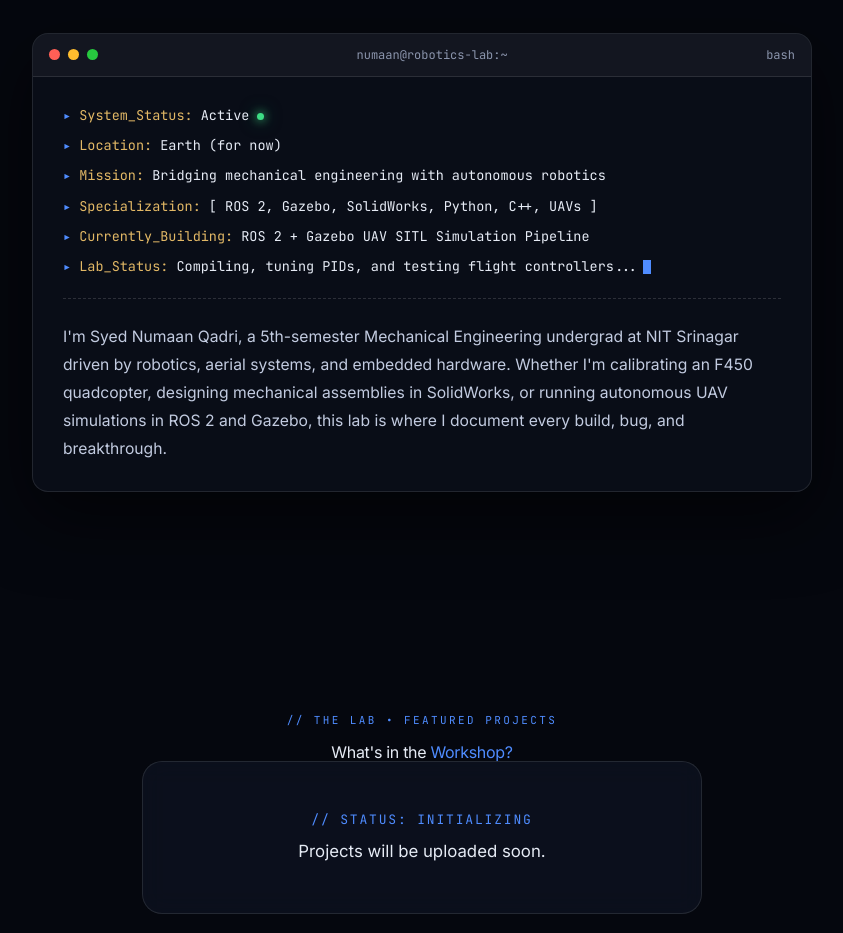
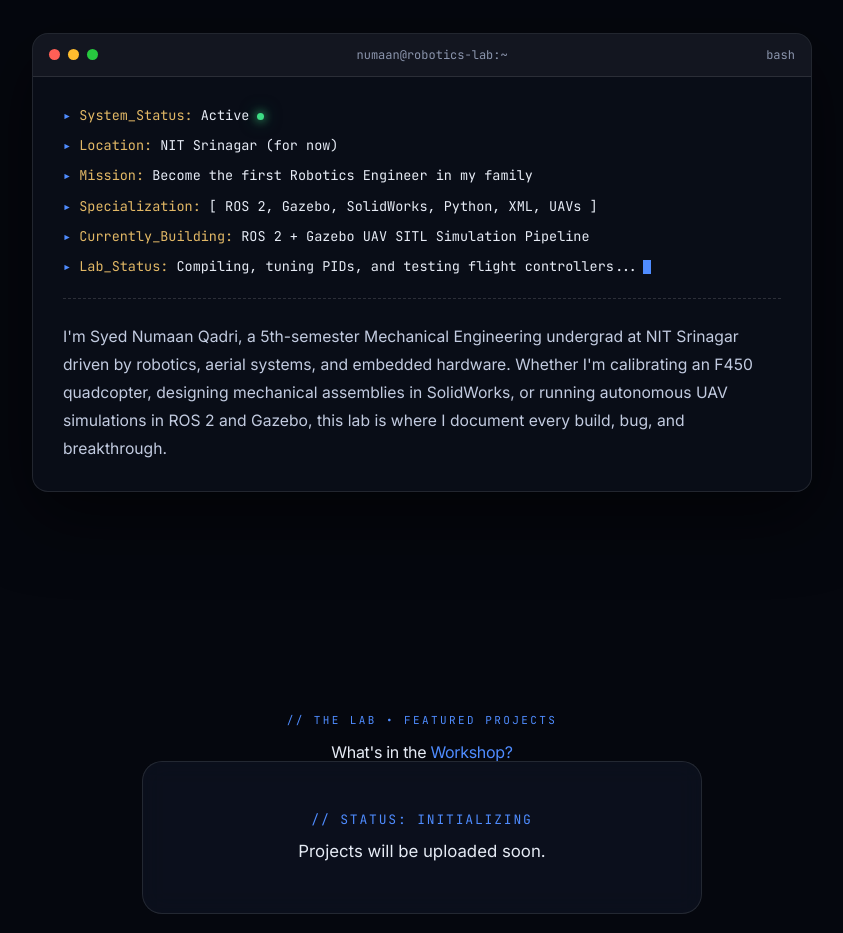
Before and after one commit to syednumaan/syednumaan.github.io, a plain HTML site: page index.html in a window 1280 px wide. Shown: the part 1620-2553 px from the top of the page, without its empty margins (218-1061 px from the left). Drawn offline with nearby package versions, Linux system fonts and the light colour scheme.

Commit message:
Update location, mission, and specialization details

```diff
--- a/index.html
+++ b/index.html
@@ -1708,9 +1708,9 @@ url:e,reason:"blocked_domain_not_allowlisted"},b.parentOrigin);throw new DOMExce
       <div class="term-body">
         <ul class="term-kv">
           <li><span class="k">System_Status:</span> <span class="v editable-text">Active</span> <span class="online-dot"></span></li>
-          <li><span class="k">Location:</span> <span class="v editable-text">Earth (for now)</span></li>
-          <li><span class="k">Mission:</span> <span class="v editable-text">Bridging mechanical engineering with autonomous robotics</span></li>
-          <li><span class="k">Specialization:</span> <span class="v editable-text">[ ROS 2, Gazebo, SolidWorks, Python, C++, UAVs ]</span></li>
+          <li><span class="k">Location:</span> <span class="v editable-text">NIT Srinagar (for now)</span></li>
+          <li><span class="k">Mission:</span> <span class="v editable-text">Become the first Robotics Engineer in my family</span></li>
+          <li><span class="k">Specialization:</span> <span class="v editable-text">[ ROS 2, Gazebo, SolidWorks, Python, XML, UAVs ]</span></li>
           <li><span class="k">Currently_Building:</span> <span class="v editable-text">ROS 2 + Gazebo UAV SITL Simulation Pipeline</span></li>
           <li><span class="k">Lab_Status:</span> <span class="v editable-text">Compiling, tuning PIDs, and testing flight controllers...</span><span class="blink"></span></li>
         </ul>
```
